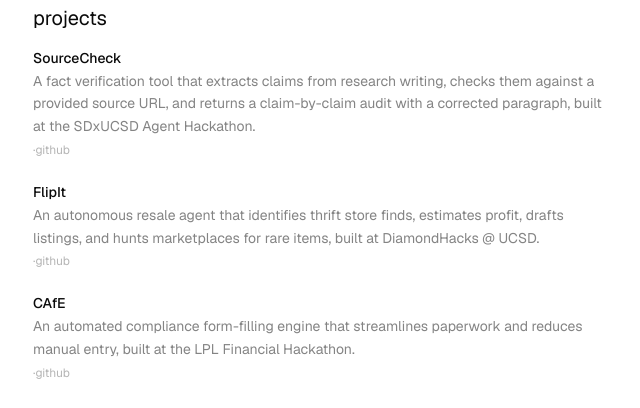
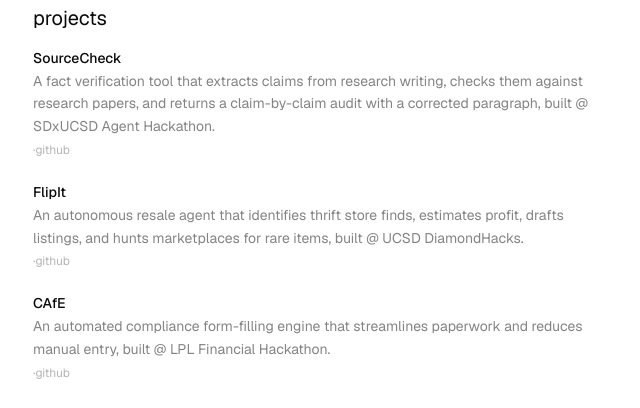
Before and after one commit to Eliot-2006/portfolio-v1, a Next.js app: page / in a window 1280 px wide. Shown: the part 598-1006 px from the top of the page, without its empty margins (319-959 px from the left). Built offline with nearby package versions, Linux system fonts and the light colour scheme.

Commit message:
updated project section

```diff
--- a/components/portfolio-section.tsx
+++ b/components/portfolio-section.tsx
@@ -21,19 +21,19 @@ const projects = [
   {
     title: "SourceCheck",
     description:
-      "A fact verification tool that extracts claims from research writing, checks them against a provided source URL, and returns a claim-by-claim audit with a corrected paragraph, built at the SDxUCSD Agent Hackathon.",
+      "A fact verification tool that extracts claims from research writing, checks them against research papers, and returns a claim-by-claim audit with a corrected paragraph, built @ SDxUCSD Agent Hackathon.",
     links: [{ label: "github", href: "https://github.com/Eliot-2006/SourceCheck" }],
   },
   {
     title: "FlipIt",
     description:
-      "An autonomous resale agent that identifies thrift store finds, estimates profit, drafts listings, and hunts marketplaces for rare items, built at DiamondHacks @ UCSD.",
+      "An autonomous resale agent that identifies thrift store finds, estimates profit, drafts listings, and hunts marketplaces for rare items, built @ UCSD DiamondHacks.",
     links: [{ label: "github", href: "https://github.com/Jay-Thpr/FlipIt" }],
   },
   {
     title: "CAfE",
     description:
-      "An automated compliance form-filling engine that streamlines paperwork and reduces manual entry, built at the LPL Financial Hackathon.",
+      "An automated compliance form-filling engine that streamlines paperwork and reduces manual entry, built @ LPL Financial Hackathon.",
     links: [{ label: "github", href: "https://github.com/Rafael215/compliance-autofill-engine" }],
   },
   {
```
